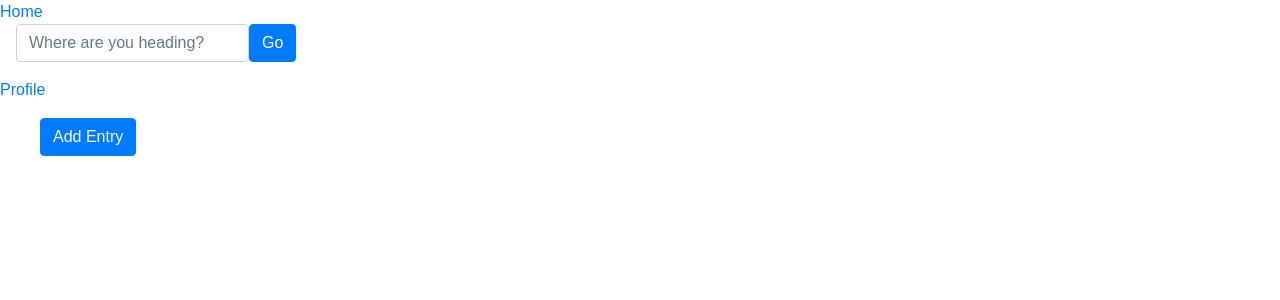
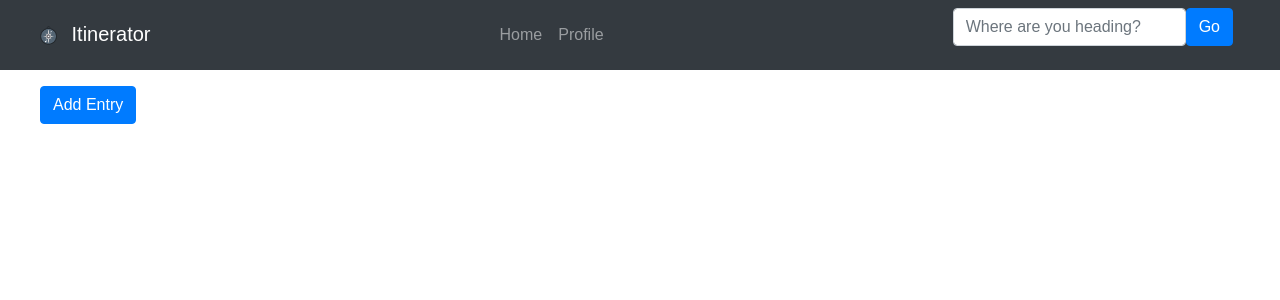
Before and after one commit to KatieAquino/itinerator-travel-app, a Flask app: page /itinerary/1 in a window 1280 px wide. Shown: the top 300 px of the page. Run offline with Flask 2, Linux system fonts and the light colour scheme; data that the repository does not hold is empty.

Commit message:
Adds navigation bar styling.

```diff
--- a/static/css/styles.css
+++ b/static/css/styles.css
@@ -29,3 +29,8 @@ body {
 .entry-card img {
 	width: 30%;
 }
+
+.navbar-brand img {
+
+	border-radius: 50%;
+}
--- a/templates/base.html
+++ b/templates/base.html
@@ -7,6 +7,7 @@
   <title>
     {% block title %}Itinerator{% endblock %}
   </title>
+
   <!-- CSS & Bootstrap -->
   <link rel="stylesheet"
   href="https://cdn.jsdelivr.net/npm/bootstrap@4.6.0/dist/css/bootstrap.min.css" integrity="sha384-B0vP5xmATw1+K9KRQjQERJvTumQW0nPEzvF6L/Z6nronJ3oUOFUFpCjEUQouq2+l"
@@ -16,9 +17,25 @@
   crossorigin="anonymous">
   <link rel="stylesheet" href="/static/css/styles.css">
 
-  <nav>
-    <div>
-      <a href="/">Home</a>
+  <nav class="navbar navbar-expand-sm sticky-top navbar-dark bg-dark">
+    <div class="container-fluid">
+      <a class="navbar-brand" href="#">
+        <img  src="{{ url_for('static', filename = 'images/CompassLogo.png') }}" class="img-responsive"
+              width="35" height="35"
+              class="d-inline-block align-content-around" alt="itinerator-logo">
+              <span>Itinerator</span>
+      </a>
+
+      <ul class="navbar-nav">
+        <li class="nav-item">
+          <a class="nav-link" href="/">Home</a>
+        </li>
+
+        <li class="nav-item">
+          <a class="nav-link" href="/profile">Profile</a>
+        </li>
+      </ul>
+
         <div class="nav-search">
           <div class="form-group mb-2">
             <form action="/api/destination/search" class="form-inline">
@@ -33,8 +50,7 @@
             </form>
           </div>
         </div>
-      <a href="/profile">Profile</a>
-      </div>
+    </div>
     </nav>
   {% block head %}
 
--- a/templates/itinerary_details.html
+++ b/templates/itinerary_details.html
@@ -4,6 +4,7 @@
 
 
 {% block body %}
+
   <ul> <H2>{{ itinerary.name }}</H2>
         <p id="itinerary-start-date">{{ itinerary.start_date }}</p>
 
@@ -77,7 +78,7 @@
         <div class="img-square-wrapper">
           {% if item.image == None or item.image == '' %}
           <img class="entry-card"
-                src="{{ url_for('static', filename = 'images/CompassLogo.jpeg') }}">
+                src="{{ url_for('static', filename = 'images/CompassLogo.png') }}">
 
           {% else %}
           <img  class="entry-card"
--- a/templates/search_results.html
+++ b/templates/search_results.html
@@ -4,8 +4,9 @@
 
 
 {% block body %}
+<div class="container-fluid">
 <h1>Places to Visit in {{ place }}</h1>
-  <div class="container-fluid">
+
 
   <div class="row">
     <div class="card-deck">
```
Also changed, not shown: static/js/app.jsx (+4 -4 lines), static/images/CompassLogo.png (renamed from static/images/CompassLogo.jpeg), static/images/CompassNavbar.png (added).
